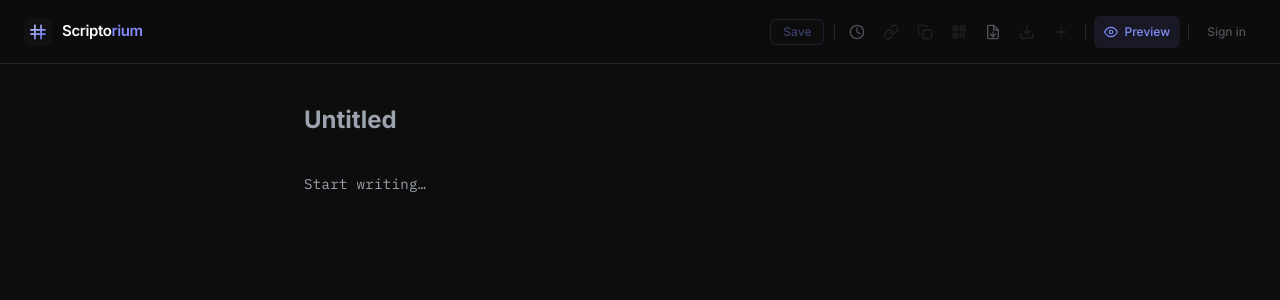
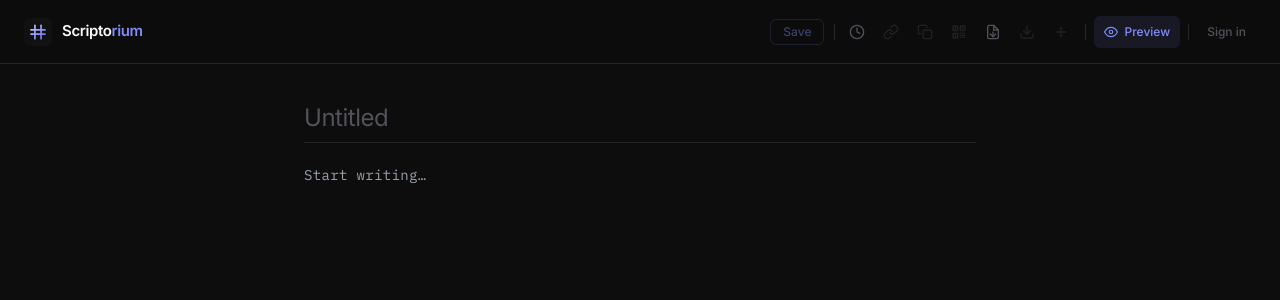
Before and after one commit to prathamudeshmukh/markdown-reader, a React (Vite) app: page / in a window 1280 px wide. Shown: the top 300 px of the page. Built offline with nearby package versions, Linux system fonts and the light colour scheme; no server answers.

Commit message:
Redesign title

```diff
--- a/src/components/DocTitle.tsx
+++ b/src/components/DocTitle.tsx
@@ -8,19 +8,35 @@ export default function DocTitle({ title, mode, onChange }: DocTitleProps) {
   if (mode === 'preview') {
     if (!title) return null;
     return (
-      <div className="max-w-3xl mx-auto w-full px-3 sm:px-10 pt-10 pb-4">
+      <div className="max-w-3xl mx-auto w-full px-3 sm:px-10 pt-10 pb-0">
         <h1
-          className="text-2xl font-bold font-sans"
-          style={{ color: 'var(--text-primary)' }}
+          style={{
+            fontFamily: 'Inter, system-ui, sans-serif',
+            fontSize: '1.5rem',
+            fontWeight: 700,
+            letterSpacing: '-0.02em',
+            lineHeight: 1.15,
+            color: 'var(--text-primary)',
+            margin: 0,
+            paddingBottom: '1rem',
+          }}
         >
           {title}
         </h1>
+        <div
+          style={{
+            height: '1px',
+            marginBottom: '0.25rem',
+            background: 'linear-gradient(90deg, var(--accent) 0%, var(--border) 40%, transparent 100%)',
+            opacity: 0.6,
+          }}
+        />
       </div>
     );
   }
 
   return (
-    <div className="w-full max-w-3xl mx-auto px-8 sm:px-12 pt-10 pb-4">
+    <div className="w-full max-w-3xl mx-auto px-8 sm:px-12 pt-10 pb-0">
       <input
         type="text"
         value={title ?? ''}
@@ -32,11 +48,20 @@ export default function DocTitle({ title, mode, onChange }: DocTitleProps) {
             (e.currentTarget as HTMLInputElement).blur();
           }
         }}
-        className="w-full bg-transparent outline-none text-2xl font-bold font-sans"
+        className="doc-title-input w-full bg-transparent outline-none"
         style={{
+          fontSize: '1.5rem',
+          fontWeight: 600,
+          letterSpacing: '-0.02em',
+          lineHeight: 1.2,
           color: 'var(--text-primary)',
           caretColor: 'var(--accent)',
           border: 'none',
+          borderBottom: '1.5px solid var(--border)',
+          borderRadius: 0,
+          paddingBottom: '0.6rem',
+          transition: 'border-color 0.15s ease',
+          fontFamily: 'Inter, system-ui, sans-serif',
         }}
         aria-label="Document title"
       />
--- a/src/index.css
+++ b/src/index.css
@@ -173,6 +173,16 @@ body {
   background: var(--text-muted);
 }
 
+/* ── Doc title input ──────────────────────────────────────── */
+.doc-title-input::placeholder {
+  color: var(--text-muted);
+  font-weight: 400;
+}
+
+.doc-title-input:focus {
+  border-bottom-color: var(--accent) !important;
+}
+
 /* ── Editor caret ─────────────────────────────────────────── */
 .editor-textarea {
   caret-color: var(--accent);
```
